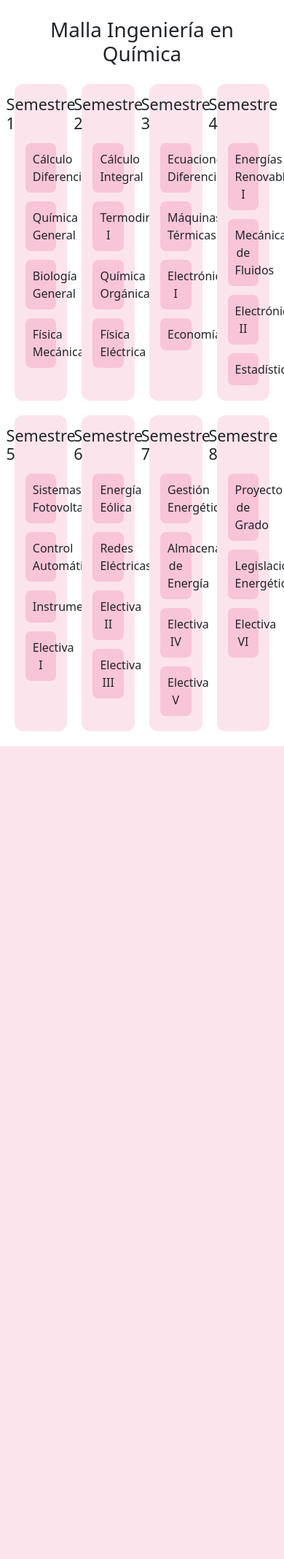
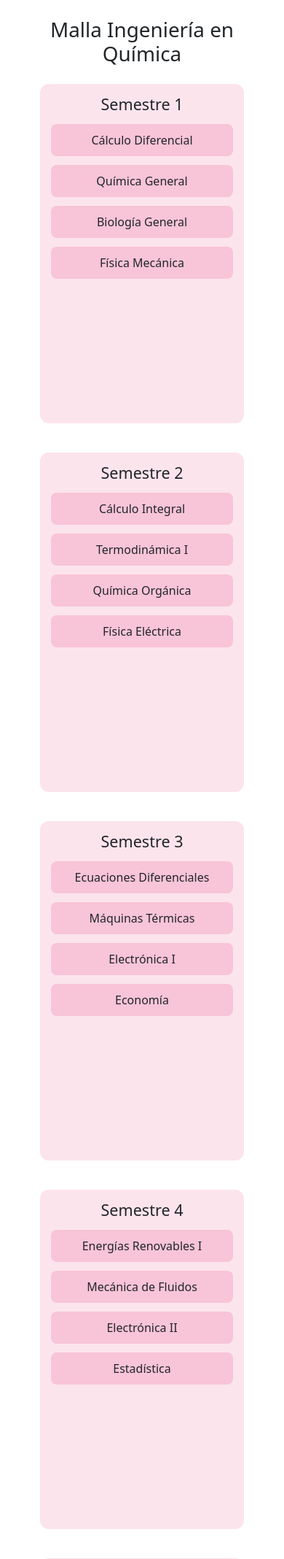
Before and after one commit to KarenRincon7/Proyecto, a Flask app: page /malla/quimica in a window 390 px wide; the page is wider, and only the part inside the window is pictured. Shown: the part 56-2192 px from the top of that part at 73% size. Before the commit the page ends 1078 px from the top of that part, so only its background shows below. Run offline with Flask 3, Linux system fonts and the light colour scheme.

Commit message:
Update malla.html

```diff
--- a/Version 2/Templates/malla.html
+++ b/Version 2/Templates/malla.html
@@ -1,7 +1,7 @@
 <!DOCTYPE html>
 {% extends 'base.html' %}
 
-{% block title %}Malla {{ nombre }} {{ carrera | capitalize }}{% endblock %}
+{% block title %}Malla {{ nombre }}{% endblock %}
 
 {% block body %}
 <style>
@@ -21,6 +21,7 @@
     width: 100%;
     margin-bottom: 20px;
   }
+
   .semestre {
     flex: 1 1 0;
     min-width: 0;
@@ -50,10 +51,31 @@
     text-decoration: line-through;
     opacity: 0.6;
   }
+  @media (max-width: 768px) {
+    .row-malla {
+      flex-direction: column;
+      align-items: center;
+    }
+    .semestre {
+      width: 80%;
+      margin-bottom: 20px;
+      min-height: 465px;
+      max-width: 430px;
+    }
+  }
+  @media (min-width: 769px) and (max-width: 1200px) {
+    .row-malla {
+      flex-wrap: wrap;
+    }
+    .semestre {
+      flex: 1 1 45%;
+      margin-bottom: 20px;
+    }
+  }
 </style>
 
 <div class="container-malla">
-  <h1 class="text-center my-4">Malla {{ nombre }} {{ carrera | capitalize }}</h1>
+  <h1 class="text-center my-4">Malla {{ nombre }}</h1>
   {% set semestres = malla.items()|list %}
   <div class="row-malla">
     {% for semestre, materias in semestres[:4] %}
```
